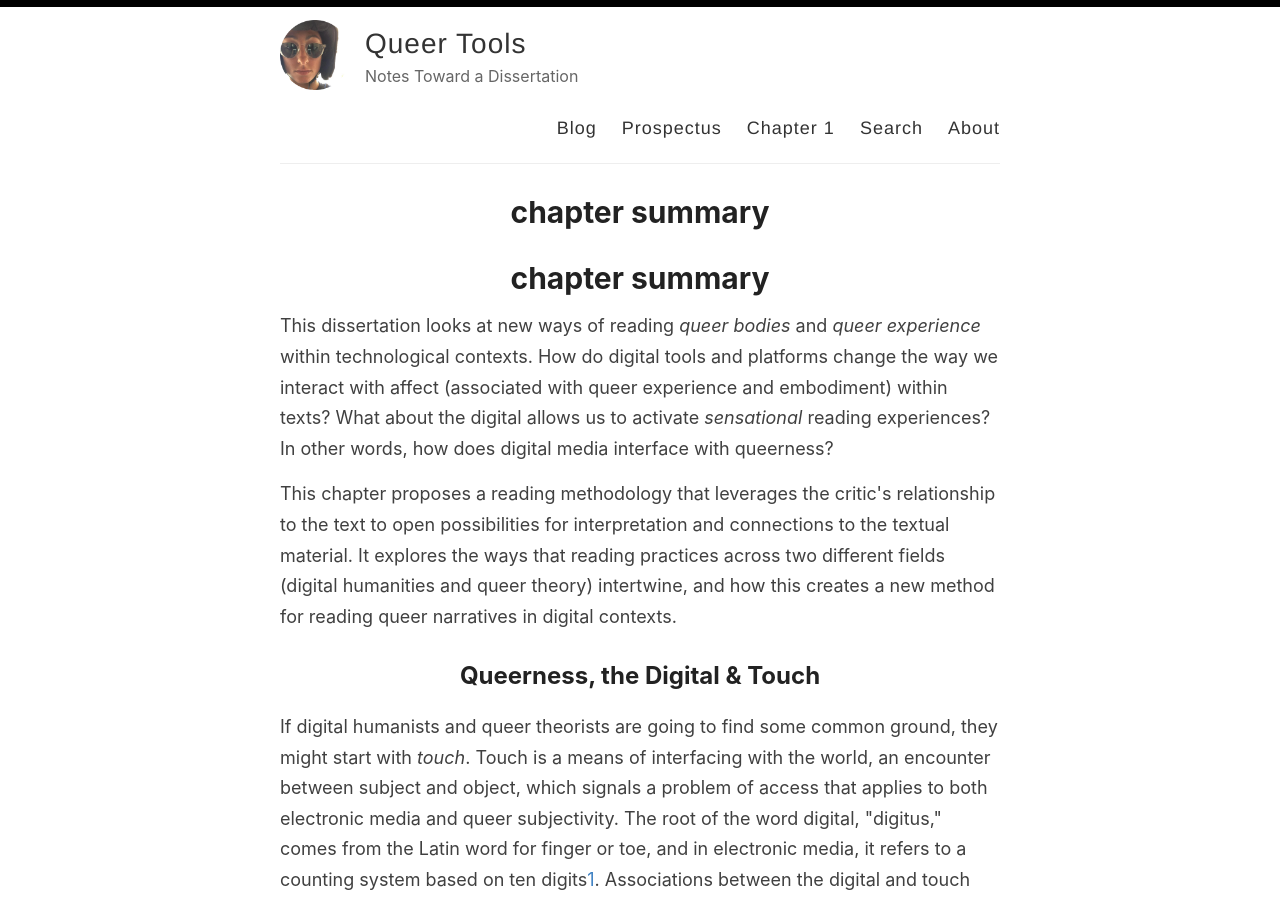
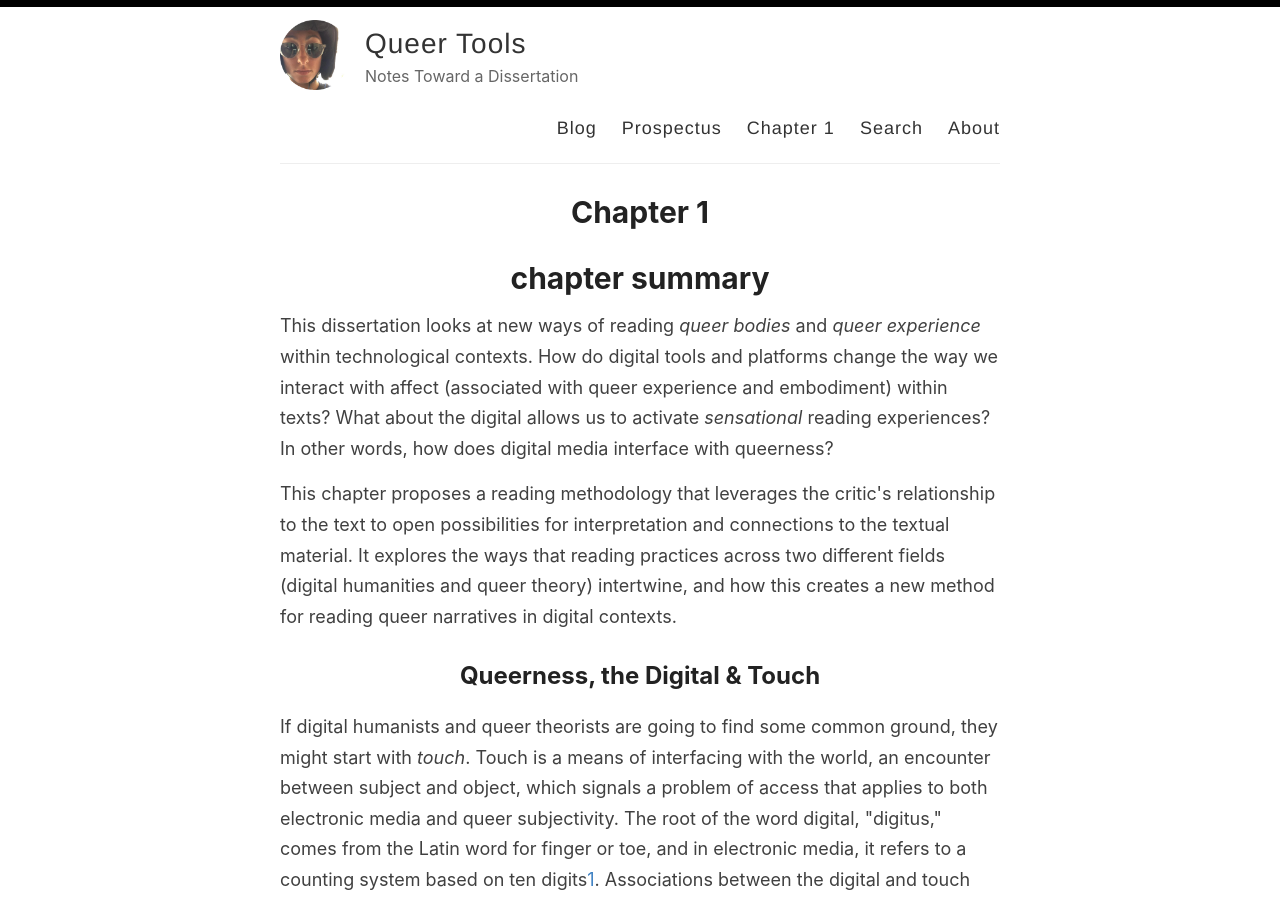
Before and after one commit to gofilipa/qt, a Jekyll site: the page built from _pages/chapter_1.md, in a window 1280 px wide and 900 px high. Built offline with Jekyll 4.4.1, drawn with Linux system fonts in a browser that asks for light colours; our own code applies the rules of GitHub Pages for plain Markdown files.

Commit message:
fixing formatting

```diff
--- a/_pages/chapter_1.md
+++ b/_pages/chapter_1.md
@@ -1,4 +1,8 @@
-
+---
+layout: page
+permalink: /chapter_1/
+title: Chapter 1
+---
 
 chapter summary
 ===
```
